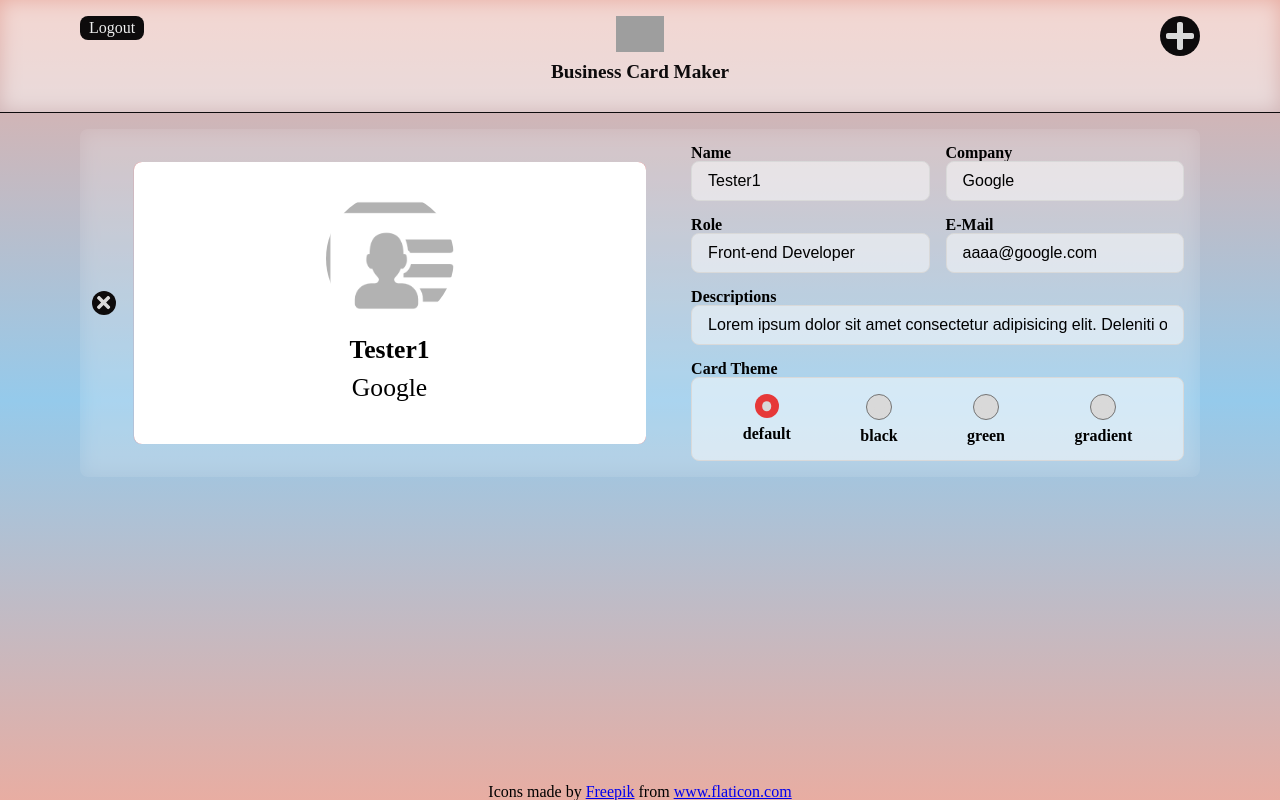
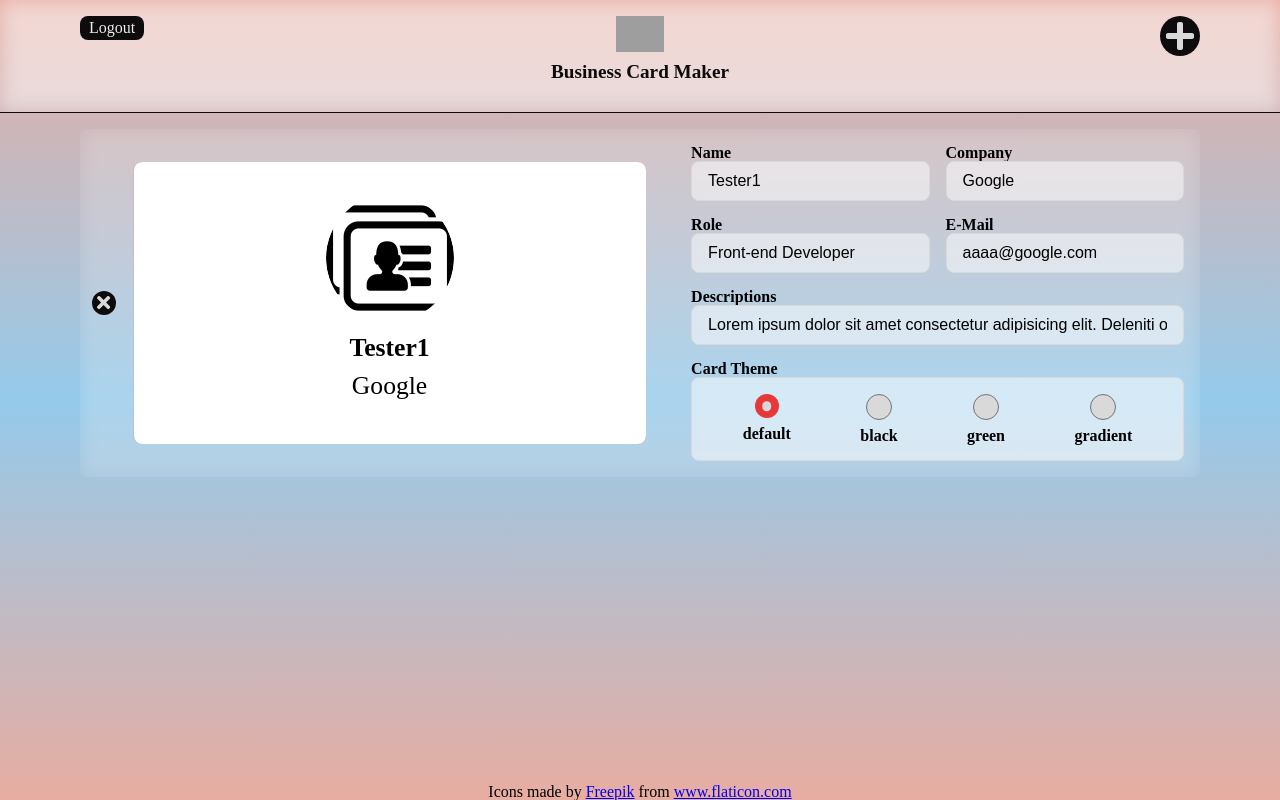
Before and after one commit to AhyeongLee/business-card-maker, a React (Create React App) app: page / in a window 1280 px wide. Built offline with nearby package versions, Linux system fonts and the light colour scheme; grey boxes are pictures that could not be loaded.

Commit message:
card image height

```diff
--- a/src/components/card_list/card.jsx
+++ b/src/components/card_list/card.jsx
@@ -66,7 +66,7 @@ const Card = ({ card, onChangeInput }) => {
         <div className={styles.background}></div>
         <div ref={frontRef} className={styles.front} id="flip" onClick={handleClickCard} >
             <div ref={imageRef} className={styles.photo_container} id="card-image" onDragEnter={handleDragEnter} onDragLeave={handleDragLeave} onDrop={handleDrop} onDragExit={handleDragLeave} onDragStart={e => e.preventDefault()} onDragEnd={handleDragLeave} onDrag={e => e.preventDefault()} onDragOver={e => e.preventDefault()}>
-                <img src={card.photo} alt="photo" className={`${styles.photo} ${styles.dragover}`}/>
+                <img src={card.photo} alt="photo" className={`${styles.photo}`}/>
             </div>
             <h1 className={styles.name}>{card.name}</h1>
             <p className={styles.company}>{card.company}</p>
--- a/src/components/card_list/card.module.css
+++ b/src/components/card_list/card.module.css
@@ -101,6 +101,7 @@
 .photo_container {
   position: relative;
   width: var(--card-photo_container-size);
+  height: var(--card-photo_container-size);
   background-color: white;
   border-radius: 50%;
   overflow: hidden;
@@ -112,27 +113,12 @@
   object-fit: cover;
   transition: all 0.5s ease;
 }
+.photo:hover,
 .photo.dragover {
   opacity: 0.3;
   transform: scale(1.5);
 }
-.photo_container:before {
-  font-weight: bolder;
-  color: white;
-  position: absolute;
-  width: 100%;
-  height: 100%;
-  top: 0;
-  left: 0;
-  display: flex;
-  justify-content: center;
-  align-items: center;
-}
-.photo_container:hover:before {
-  content: "+";
-  font-size: 4em;
-  background-color: rgba(209, 209, 209, 0.3);
-}
+
 .name {
   margin-top: var(--card-name-margin-top);
   font-size: var(--card-name-font-size);
@@ -170,6 +156,7 @@
 
   .photo_container {
     width: var(--card-photo_container-size-l);
+    height: var(--card-photo_container-size-l);
   }
   .photo {
     width: 100%;
--- a/src/components/card_list/card_list.module.css
+++ /dev/null
@@ -1,15 +0,0 @@
-@import "../../vars.css";
-
-.container {
-  padding: var(--screen-padding);
-}
-.title {
-  text-align: center;
-  font-size: var(--editor-title-font-size);
-}
-
-@media screen and (min-width: 600px) {
-  .container {
-    width: 40%;
-  }
-}
```
Also changed, not shown: src/components/card_list/card_list.jsx (deleted, +0 -12 lines), 2 other files (tests, documents, lock files or other folders).
